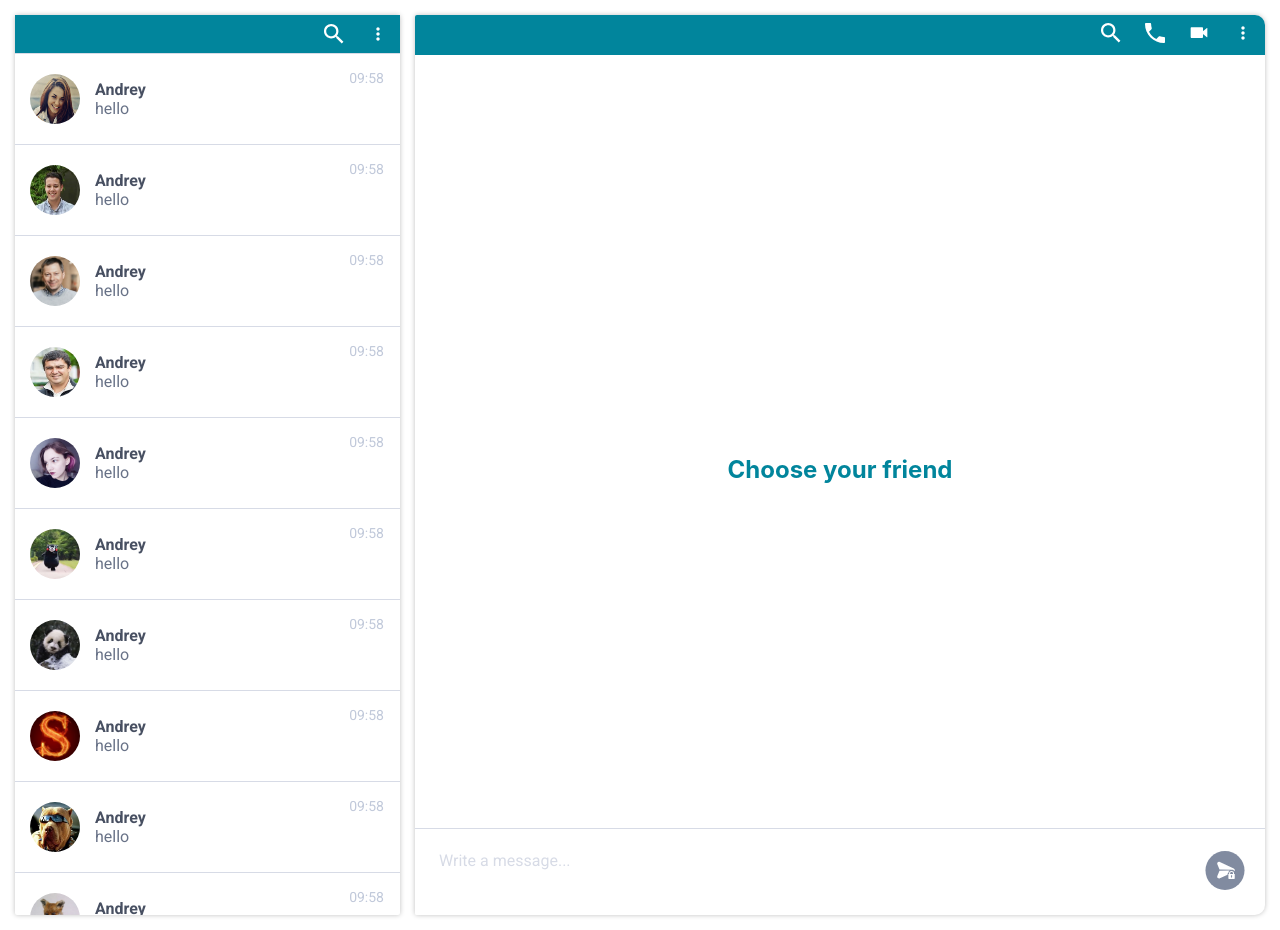
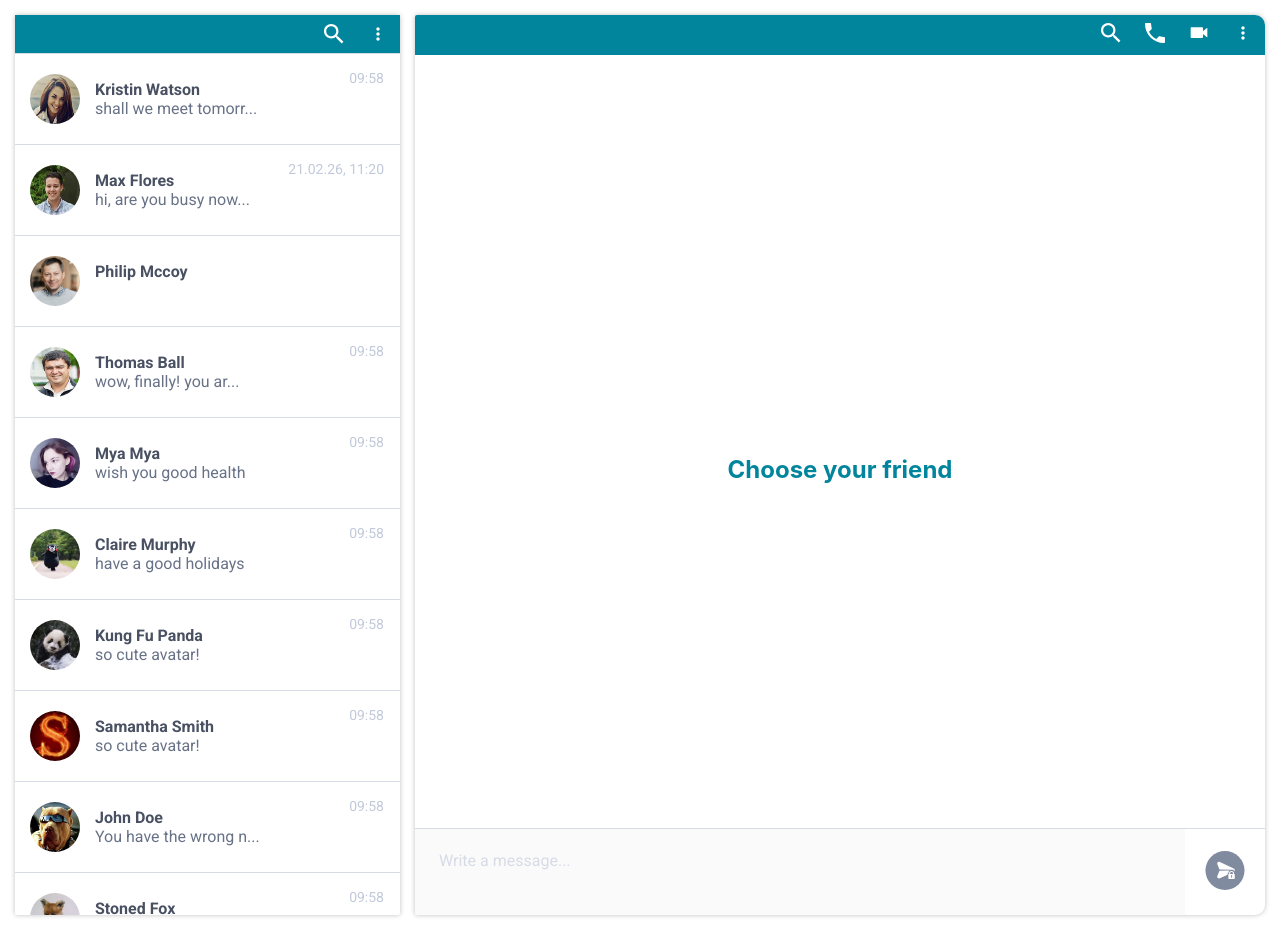
Before and after one commit to AndreyUA/chat-model, a React (Create React App) app: page / in a window 1280 px wide. Built offline with nearby package versions, Linux system fonts and the light colour scheme.

Commit message:
some chat features

```diff
--- a/src/components/ChatMessage/ChatMessage.js
+++ b/src/components/ChatMessage/ChatMessage.js
@@ -4,7 +4,7 @@ import PropTypes from "prop-types";
 import "./ChatMessage.css";
 import readMessage from "../../img/read.svg";
 import unreadMessage from "../../img/unread.svg";
-import Moment from "react-moment";
+import Time from "../Time/Time";
 
 const ChatMessage = ({ message: { msg, time, from, to, read } }) => {
   const classes = ["ChatMessage"];
@@ -19,7 +19,7 @@ const ChatMessage = ({ message: { msg, time, from, to, read } }) => {
           <p>{msg}</p>
         </div>
         <div className="ChatMessage_content-time">
-          <Moment date={time} format="HH:mm" />
+          <Time time={time} />
           {to !== "me" ? (
             read ? (
               <img
@@ -41,6 +41,8 @@ const ChatMessage = ({ message: { msg, time, from, to, read } }) => {
   );
 };
 
-ChatMessage.propTypes = {};
+ChatMessage.propTypes = {
+  message: PropTypes.object.isRequired,
+};
 
 export default ChatMessage;
--- a/src/components/ConversationChatInput/ConversationChatInput.css
+++ b/src/components/ConversationChatInput/ConversationChatInput.css
@@ -26,6 +26,7 @@
   resize: none;
   border: none;
   padding: 22px 24px;
+  outline: none;
 
   font-family: Roboto;
   font-style: normal;
--- a/src/components/ConversationChatInput/ConversationChatInput.js
+++ b/src/components/ConversationChatInput/ConversationChatInput.js
@@ -3,6 +3,7 @@ import PropTypes from "prop-types";
 
 import "./ConversationChatInput.css";
 import send from "../../img/send.svg";
+import sendActive from "../../img/send-active.svg";
 import Message from "../../db/models/message";
 
 import { connect } from "react-redux";
@@ -11,9 +12,7 @@ import { addMessage } from "../../store/actions/messages";
 const ConversationChatInput = ({ user, addMessage }) => {
   const [message, setMessage] = useState("");
 
-  const submitHandler = (e) => {
-    e.preventDefault();
-
+  const sendMessage = () => {
     const newMsgs = new Message(
       user.id,
       message,
@@ -25,6 +24,24 @@ const ConversationChatInput = ({ user, addMessage }) => {
     setMessage("");
   };
 
+  const submitHandler = (e) => {
+    e.preventDefault();
+
+    sendMessage();
+  };
+
+  const keyDownHandler = (e) => {
+    if (message !== "" && user) {
+      if (e.code === "Enter" || e.code === "NumpadEnter") {
+        e.preventDefault();
+
+        sendMessage();
+      }
+    } else if (e.code === "Enter" || e.code === "NumpadEnter") {
+      e.preventDefault();
+    }
+  };
+
   return (
     <div className="ConversationChatInput">
       <form
@@ -33,6 +50,8 @@ const ConversationChatInput = ({ user, addMessage }) => {
       >
         <p>
           <textarea
+            onKeyDown={(e) => keyDownHandler(e)}
+            disabled={user ? false : true}
             className="ConversationChatInput_text"
             onChange={(e) => setMessage(e.target.value)}
             name="text"
@@ -40,13 +59,24 @@ const ConversationChatInput = ({ user, addMessage }) => {
             value={message}
           ></textarea>
         </p>
-
-        <button className="ConversationChatInput_btn" type="submit">
-          <img
-            className="ConversationChatInput_btn_pic"
-            src={send}
-            alt="send-message"
-          />
+        <button
+          disabled={message !== "" && user ? false : true}
+          className="ConversationChatInput_btn"
+          type="submit"
+        >
+          {message !== "" && user ? (
+            <img
+              className="ConversationChatInput_btn_pic"
+              src={sendActive}
+              alt="send-message"
+            />
+          ) : (
+            <img
+              className="ConversationChatInput_btn_pic"
+              src={send}
+              alt="send-message"
+            />
+          )}
         </button>
       </form>
     </div>
--- /dev/null
+++ b/src/components/Time/Time.js
@@ -0,0 +1,23 @@
+import React from "react";
+import PropTypes from "prop-types";
+
+import moment from "moment";
+import Moment from "react-moment";
+
+const Time = ({ time }) => {
+  return (
+    <>
+      {moment().diff(time) > 0 ? (
+        <Moment date={time} format="HH:mm" />
+      ) : (
+        <Moment date={time} format="YY.MM.DD, HH:mm" />
+      )}
+    </>
+  );
+};
+
+Time.propTypes = {
+  time: PropTypes.object,
+};
+
+export default Time;
--- a/src/components/UserList/UserList.js
+++ b/src/components/UserList/UserList.js
@@ -10,16 +10,12 @@ import { connect } from "react-redux";
 import { getUsers } from "../../store/actions/users";
 import { getAllMessages } from "../../store/actions/messages";
 
-const UserList = ({
-  getUsers,
-  getAllMessages,
-  users: { users, loading },
-  messages,
-}) => {
+const UserList = ({ getUsers, getAllMessages, users: { users, loading } }) => {
   useEffect(() => {
     getUsers();
     getAllMessages();
   }, [getUsers, getAllMessages]);
+
   return (
     <div className="UserList">
       <UserSearchBar />
@@ -30,13 +26,7 @@ const UserList = ({
           {users.map((user) => {
             return (
               <Fragment key={user.id}>
-                <UserListItem
-                  userId={user.id}
-                  name={user.name}
-                  msg={user.lastMsg.msg}
-                  avatar={user.avatar}
-                  time={user.lastMsg.time}
-                />
+                <UserListItem user={user} />
               </Fragment>
             );
           })}
@@ -48,7 +38,6 @@ const UserList = ({
 
 const mapStateToProps = (state) => ({
   users: state.users,
-  messages: state.messages,
 });
 
 const mapDispatchToProps = (dispatch) => ({
@@ -59,14 +48,9 @@ const mapDispatchToProps = (dispatch) => ({
 UserList.propTypes = {
   getUsers: PropTypes.func.isRequired,
   users: PropTypes.object.isRequired,
-  messages: PropTypes.object.isRequired,
 };
 
 export default connect(mapStateToProps, mapDispatchToProps)(UserList);
 
-
-// изменить имена
 // изменить времена
-// в БД поменять время и обработать если не СЕГОДНЯ
-
-// нужно обработать отправку сообщений ва чате по ЕНТЕРУ
+// сделать прокрутку чата вниз
--- a/src/components/UserListItem/UserListItem.js
+++ b/src/components/UserListItem/UserListItem.js
@@ -1,20 +1,37 @@
-import React from "react";
+import React, { useEffect, useState } from "react";
 import PropTypes from "prop-types";
 
 import "./UserListItem.css";
-import Moment from "react-moment";
 import { Link } from "react-router-dom";
+import Time from "../Time/Time";
 
 import { connect } from "react-redux";
 import { setUser } from "../../store/actions/users";
 
-const UserListItem = ({ name, msg, avatar, time, userId, users, setUser }) => {
+const getLastPrivateMessages = (id, allMessages) => {
+  const all = allMessages.filter((message) => +message.friendId === +id);
+
+  return all[all.length - 1];
+};
+
+const UserListItem = ({
+  user: { id, name, avatar },
+  users,
+  setUser,
+  allMessages,
+}) => {
+  const [lastMessage, setLastMessage] = useState({ msg: "" });
+
+  useEffect(() => {
+    setLastMessage(getLastPrivateMessages(id, allMessages));
+  }, [id, allMessages]);
+
   return (
     <Link
-      to={`/friend/${userId}`}
-      onClick={() => setUser(userId)}
+      to={`/friend/${id}`}
+      onClick={() => setUser(id)}
       className={
-        users.user && users.user.id === userId
+        users.user && users.user.id === id
           ? "UserListItem UserListItem-active"
           : "UserListItem"
       }
@@ -22,13 +39,18 @@ const UserListItem = ({ name, msg, avatar, time, userId, users, setUser }) => {
       <img className="UserListItem_avatar" src={avatar} alt="avatar" />
       <div className="UserListItem_content">
         <p className="UserListItem_name">{name}</p>
-        <p className="UserListItem_msg">{msg}</p>
+        {lastMessage ? (
+          <p className="UserListItem_msg">
+            {lastMessage.msg.length > 20
+              ? `${lastMessage.msg.slice(0, 20)}...`
+              : lastMessage.msg}
+          </p>
+        ) : (
+          <p className="UserListItem_msg">&#8195;</p>
+        )}
       </div>
       <div className="UserListItem_time">
-        {/*
-            ПОТОМ ВЫНЕСИ В ОТДЕЛЬНЫЙ КОМПОНЕНТ ВРЕМЯ, ТАМ БУДЕТ ЛОГИКИ МНОГО
-          */}
-        <Moment date={time} format="HH:mm" />
+        {lastMessage ? <Time time={lastMessage.time} /> : null}
       </div>
     </Link>
   );
@@ -36,6 +58,7 @@ const UserListItem = ({ name, msg, avatar, time, userId, users, setUser }) => {
 
 const mapStateToProps = (state) => ({
   users: state.users,
+  allMessages: state.messages.allMessages,
 });
 
 const mapDispatchToProps = (dispatch) => ({
@@ -43,8 +66,9 @@ const mapDispatchToProps = (dispatch) => ({
 });
 
 UserListItem.propTypes = {
-  name: PropTypes.string.isRequired,
-  msg: PropTypes.string.isRequired,
+  user: PropTypes.object.isRequired,
+  users: PropTypes.object.isRequired,
+  allMessages: PropTypes.array.isRequired,
 };
 
 export default connect(mapStateToProps, mapDispatchToProps)(UserListItem);
--- a/src/db/db.js
+++ b/src/db/db.js
@@ -12,101 +12,61 @@ import avatar10 from "./avatars/10.jpg";
 export const USERS = [
   {
     id: 1,
-    name: "Andrey",
-    lastMsg: {
-      msg: "hello",
-      time: new Date(),
-    },
+    name: "Kristin Watson",
     avatar: avatar1,
     phoneNumber: "(303) 555-1111",
   },
   {
     id: 2,
-    name: "Andrey",
-    lastMsg: {
-      msg: "hello",
-      time: new Date(),
-    },
+    name: "Max Flores",
     avatar: avatar2,
     phoneNumber: "(303) 555-2222",
   },
   {
     id: 3,
-    name: "Andrey",
-    lastMsg: {
-      msg: "hello",
-      time: new Date(),
-    },
+    name: "Philip Mccoy",
     avatar: avatar3,
     phoneNumber: "(303) 555-3333",
   },
   {
     id: 4,
-    name: "Andrey",
-    lastMsg: {
-      msg: "hello",
-      time: new Date(),
-    },
+    name: "Thomas Ball",
     avatar: avatar4,
     phoneNumber: "(303) 555-4444",
   },
   {
     id: 5,
-    name: "Andrey",
-    lastMsg: {
-      msg: "hello",
-      time: new Date(),
-    },
+    name: "Mya Mya",
     avatar: avatar5,
     phoneNumber: "(303) 555-5555",
   },
   {
     id: 6,
-    name: "Andrey",
-    lastMsg: {
-      msg: "hello",
-      time: new Date(),
-    },
+    name: "Claire Murphy",
     avatar: avatar6,
     phoneNumber: "(303) 555-6666",
   },
   {
     id: 7,
-    name: "Andrey",
-    lastMsg: {
-      msg: "hello",
-      time: new Date(),
-    },
+    name: "Kung Fu Panda",
     avatar: avatar7,
     phoneNumber: "(303) 555-7777",
   },
   {
     id: 8,
-    name: "Andrey",
-    lastMsg: {
-      msg: "hello",
-      time: new Date(),
-    },
+    name: "Samantha Smith",
     avatar: avatar8,
     phoneNumber: "(303) 555-8888",
   },
   {
     id: 9,
-    name: "Andrey",
-    lastMsg: {
-      msg: "hello",
-      time: new Date(),
-    },
+    name: "John Doe",
     avatar: avatar9,
     phoneNumber: "(303) 555-9999",
   },
   {
     id: 10,
-    name: "Andrey",
-    lastMsg: {
-      msg: "hello",
-      time: new Date(),
-    },
+    name: "Stoned Fox",
     avatar: avatar10,
     phoneNumber: "(303) 555-0000",
   },
@@ -121,7 +81,7 @@ export const CHAT = [
     userId: "myRandomUserId",
     friendId: 1,
     msg: "hello",
-    time: new Date(),
+    time: new Date(2021, 1, 26, 11, 20),
     from: "friend",
     to: "me",
     read: true,
@@ -184,7 +144,7 @@ export const CHAT = [
     userId: "myRandomUserId",
     friendId: 2,
     msg: "hi, are you busy now?",
-    time: new Date(),
+    time: new Date(2021, 1, 26, 11, 20),
     from: "me",
     to: "friend",
     read: false,
--- a/src/store/reducers/messages.js
+++ b/src/store/reducers/messages.js
@@ -17,7 +17,6 @@ export default function messages(state = initialState, action) {
       };
 
     case ADD_MESSAGE:
-      console.log(state.allMessages.length);
       return {
         ...state,
         allMessages: [...state.allMessages, payload],
```
Also changed, not shown: src/img/send-active.svg (added).
